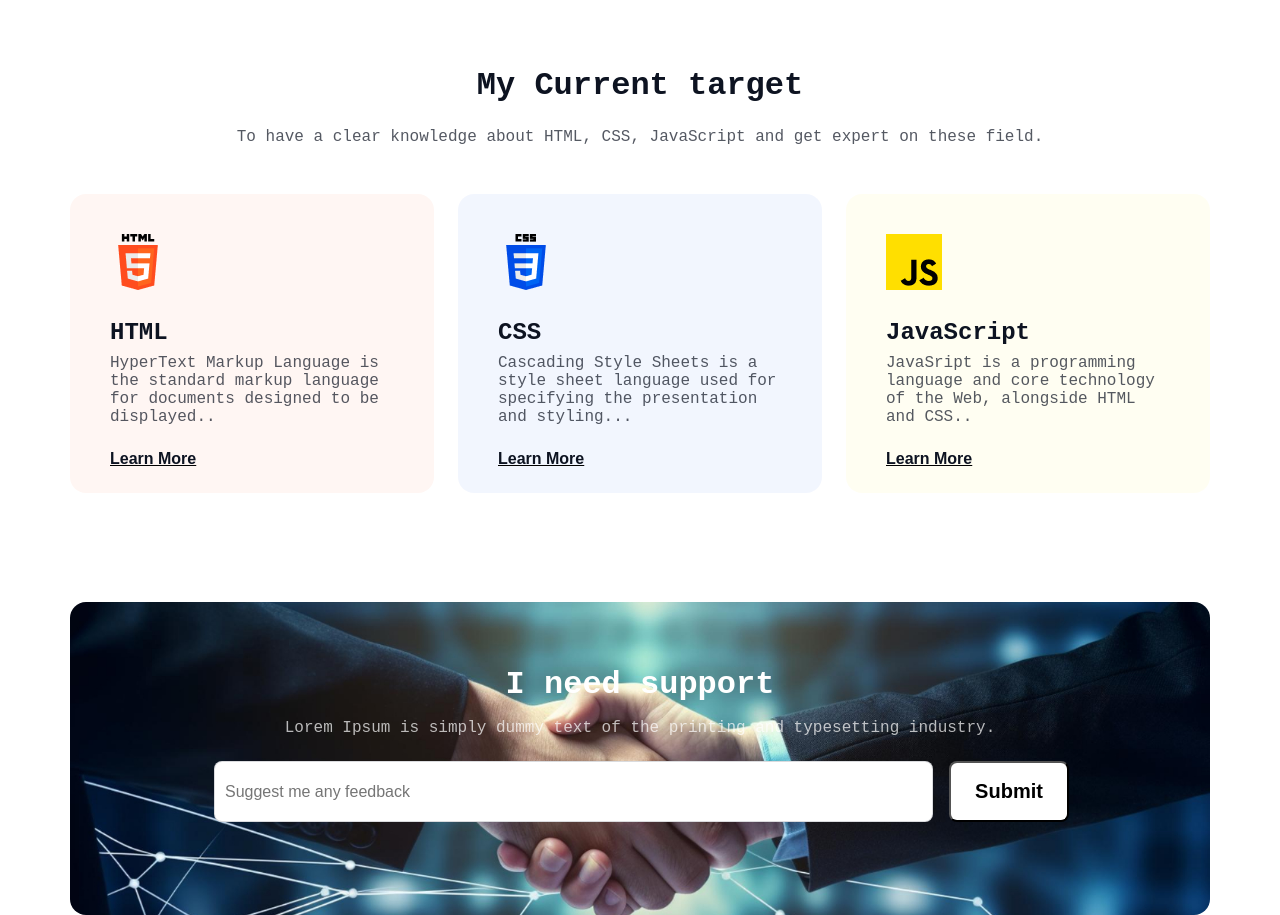
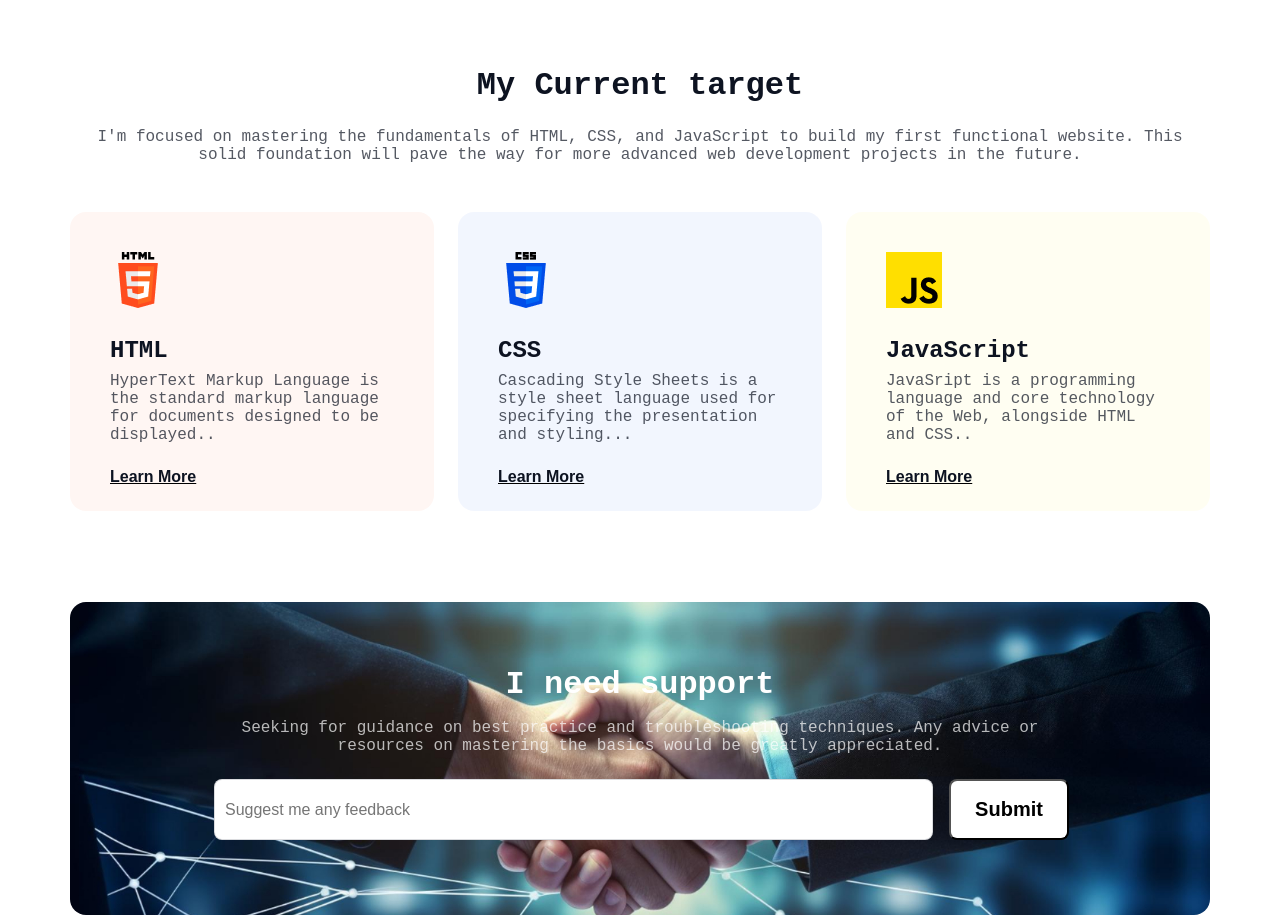
Before and after one commit to Jollypru/Assignment-1, a plain HTML site: page index.html in a window 1280 px wide. Shown: the part 2980-3895 px from the top of the page. Drawn offline with Linux system fonts and the light colour scheme; a web font is replaced by a local one.

Commit message:
changed text

```diff
--- a/index.html
+++ b/index.html
@@ -67,7 +67,7 @@
         <section class="inspiration">
             <div class="content">
                 <h3>My Inspiration</h3>
-                <p>Lorem Ipsum is simply dummy text of the printing and typesetting industry. Lorem Ipsum has been the industry's standard dummy text hhhgsdgshdjsdkhdgsjshdkjsdk.</p>
+                <p>I have seen how technology evolved so fast in recent times and we can solve real world problems so easily nowadays. I am inspired by the endless possibilities of the digital world that we will build together for a better future.</p>
             </div>
 
             <div class="video-container">
@@ -77,7 +77,7 @@
         <section class="target">
             <div class="target-content">
                 <h3>My Current target</h3>
-                <p> To have a clear knowledge about HTML, CSS, JavaScript and get expert on these field.</p>
+                <p> I'm focused on mastering the fundamentals of HTML, CSS, and JavaScript to build my first functional website. This solid foundation will pave the way for more advanced web development projects in the future.</p>
             </div>
             <div class="tools">
                 <div class="html">
@@ -108,7 +108,7 @@
         </section>
         <section class="feedback">
             <h3>I need support</h3>
-            <p>Lorem Ipsum is simply dummy text of the printing and typesetting industry.</p>
+            <p>Seeking for guidance on best practice and troubleshooting techniques. Any advice or resources on mastering the basics would be greatly appreciated.</p>
             <div class="form">
                 <input type="text" name="" id="" placeholder="Suggest me any feedback">
                 <input type="button" value="Submit">
--- a/styles/style.css
+++ b/styles/style.css
@@ -253,6 +253,8 @@ main section{
     font-size: 16px;
     color: white;
     opacity: 0.7;
+    width: 800px;
+    margin: 16px auto;
 }
 .form{
     display: flex;
```
